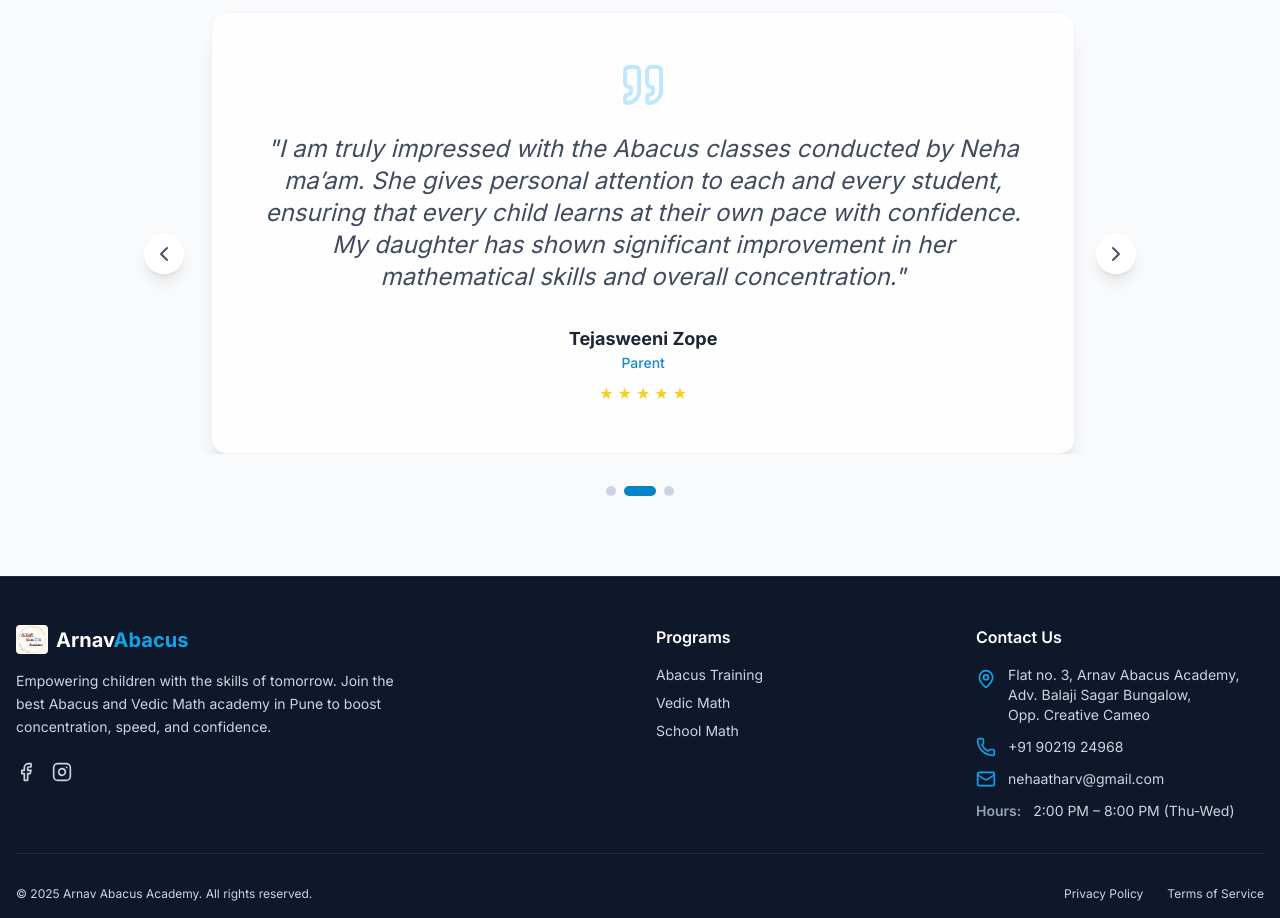
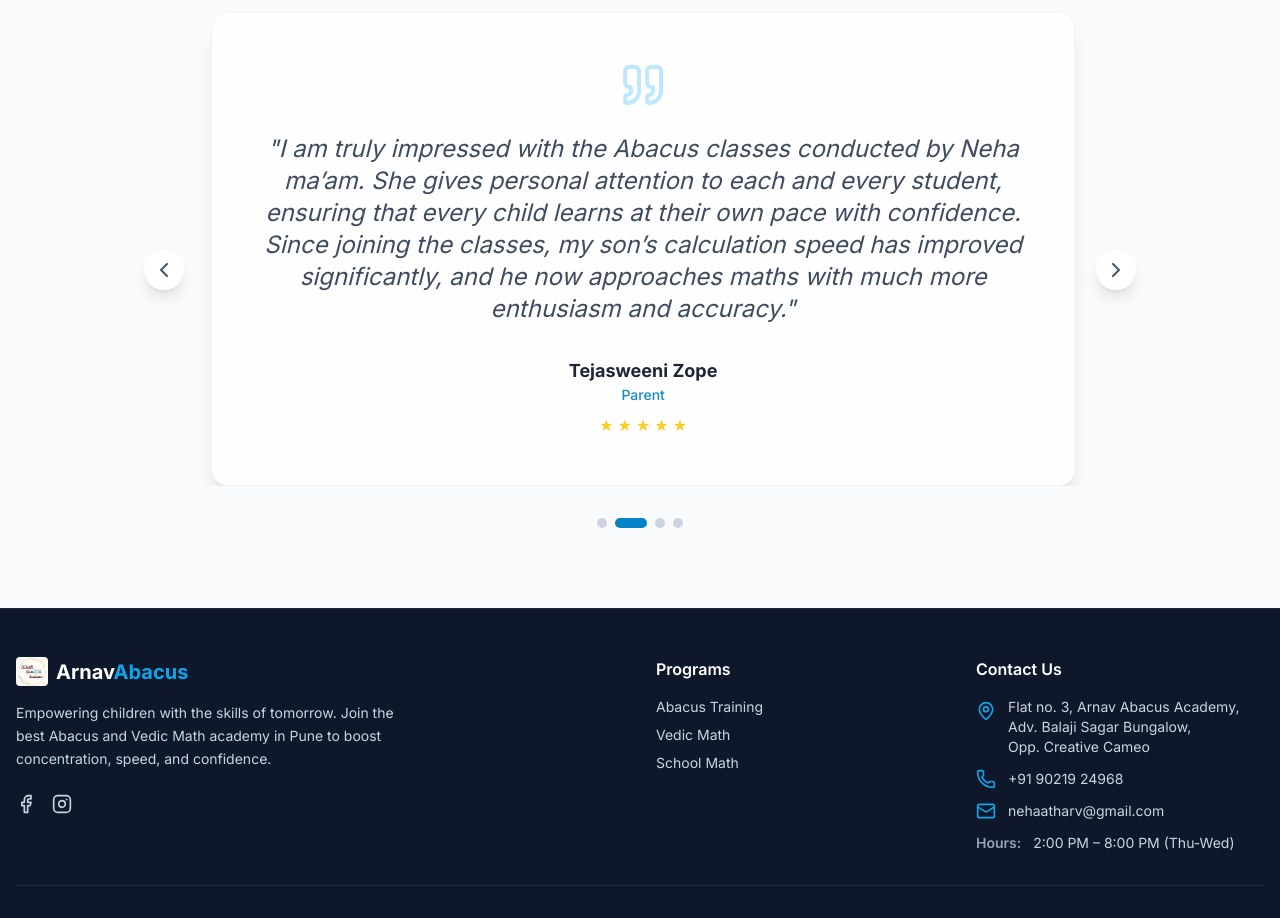
Before and after one commit to atharvpatil18/ArnavAbacusWeb, a Next.js app: page /campaigns/math-phobia in a window 1280 px wide. Shown: the part 1180-2098 px from the top of the page. Built offline with nearby package versions, Linux system fonts and the light colour scheme.

Commit message:
Update testimonials and add Achievements Won stat

```diff
--- a/src/components/TestimonialCarousel.tsx
+++ b/src/components/TestimonialCarousel.tsx
@@ -16,11 +16,18 @@ const testimonials = [
         id: 2,
         name: "Tejasweeni Zope",
         role: "Parent",
-        content: "I am truly impressed with the Abacus classes conducted by Neha ma’am. She gives personal attention to each and every student, ensuring that every child learns at their own pace with confidence. My daughter has shown significant improvement in her mathematical skills and overall concentration.",
+        content: "I am truly impressed with the Abacus classes conducted by Neha ma’am. She gives personal attention to each and every student, ensuring that every child learns at their own pace with confidence. Since joining the classes, my son’s calculation speed has improved significantly, and he now approaches maths with much more enthusiasm and accuracy.",
         rating: 5,
     },
     {
         id: 3,
+        name: "Khushbu Desai",
+        role: "Supermom of Dynamic Dhyan and Determined Dedicated Dyana",
+        content: "I would like to share my genuine feedback for Neha Ma’am and Nitin Sir from Arnav Abacus Academy. They create such a positive and friendly learning environment that children feel completely at ease as soon as they enter the class. Their calm approach, clear communication, and the way they connect with every child truly make a difference.",
+        rating: 5,
+    },
+    {
+        id: 4,
         name: "Priya Sharma",
         role: "Parent",
         content: "Arnav Abacus Academy is the best place for kids to learn Vedic Maths. The teachers are very supportive and the environment is great for learning. Highly recommended!",
--- a/src/components/TrustBar.tsx
+++ b/src/components/TrustBar.tsx
@@ -6,6 +6,7 @@ import { useRef, useEffect, useState } from "react";
 const stats = [
     { label: "Students Trained", value: 200, suffix: "+" },
     { label: "Years of Experience", value: 3, suffix: "+" },
+    { label: "Achievements Won", value: 100, suffix: "+" },
     { label: "Parent Satisfaction", value: 100, suffix: "%" },
 ];
 
```
